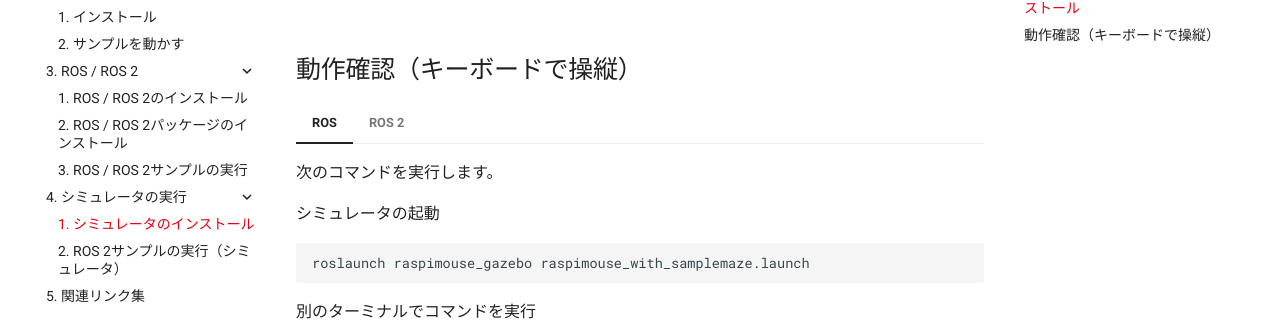
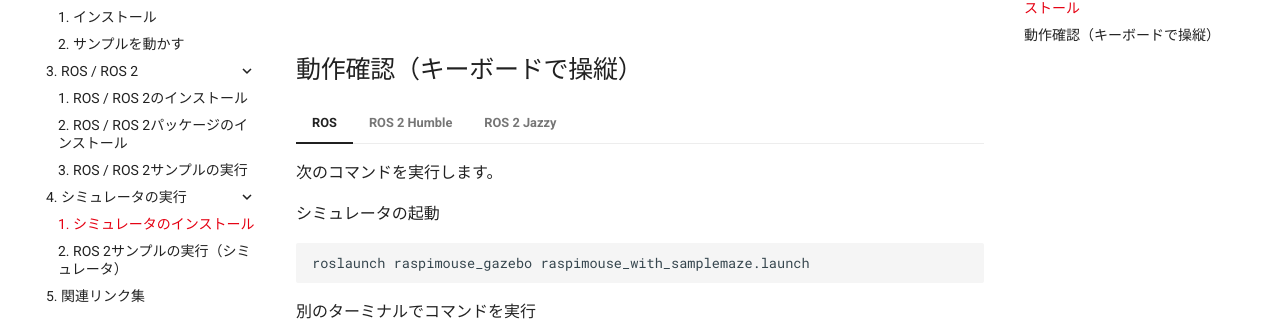
Before and after one commit to rt-net/tutorials, an MkDocs documentation site: the page built from docs/raspimouse/simulator/install.md, in a window 1280 px wide and 900 px high, scrolled down 1204 px. Shown: the part 145-466 px from the top of the window. Built offline with MkDocs 1.6.1 and Material for MkDocs 9.7.7, drawn with Linux system fonts in a browser that asks for light colours; comment, search, counter and statistics services are not loaded.

Commit message:
twist_keyboardのJazzyコマンドを追加

````diff
--- a/docs/raspimouse/simulator/install.md
+++ b/docs/raspimouse/simulator/install.md
@@ -126,7 +126,7 @@
 
     ![](https://rt-net.github.io/images/raspberry-pi-mouse/raspimouse_sim_samplemaze_animation.gif)
 
-=== "ROS 2"
+=== "ROS 2 Humble"
     次のコマンドを実行します。
 
     シミュレータの起動
@@ -137,8 +137,25 @@
 
     別のターミナルでコマンドを実行
 
-    ```
+    ```sh
     ros2 run teleop_twist_keyboard teleop_twist_keyboard
     ```
 
     ![](https://rt-net.github.io/images/raspberry-pi-mouse/raspimouse_sim_joystick.gif)
+
+=== "ROS 2 Jazzy"
+    次のコマンドを実行します。
+
+    シミュレータの起動
+
+    ```sh
+    ros2 launch raspimouse_gazebo raspimouse_with_emptyworld.launch.py
+    ```
+
+    別のターミナルでコマンドを実行
+
+    ```sh
+    ros2 run teleop_twist_keyboard teleop_twist_keyboard --ros-args -p stamped:=true
+    ```
+
+    ![](https://rt-net.github.io/images/raspberry-pi-mouse/raspimouse_sim_joystick.gif)
````
